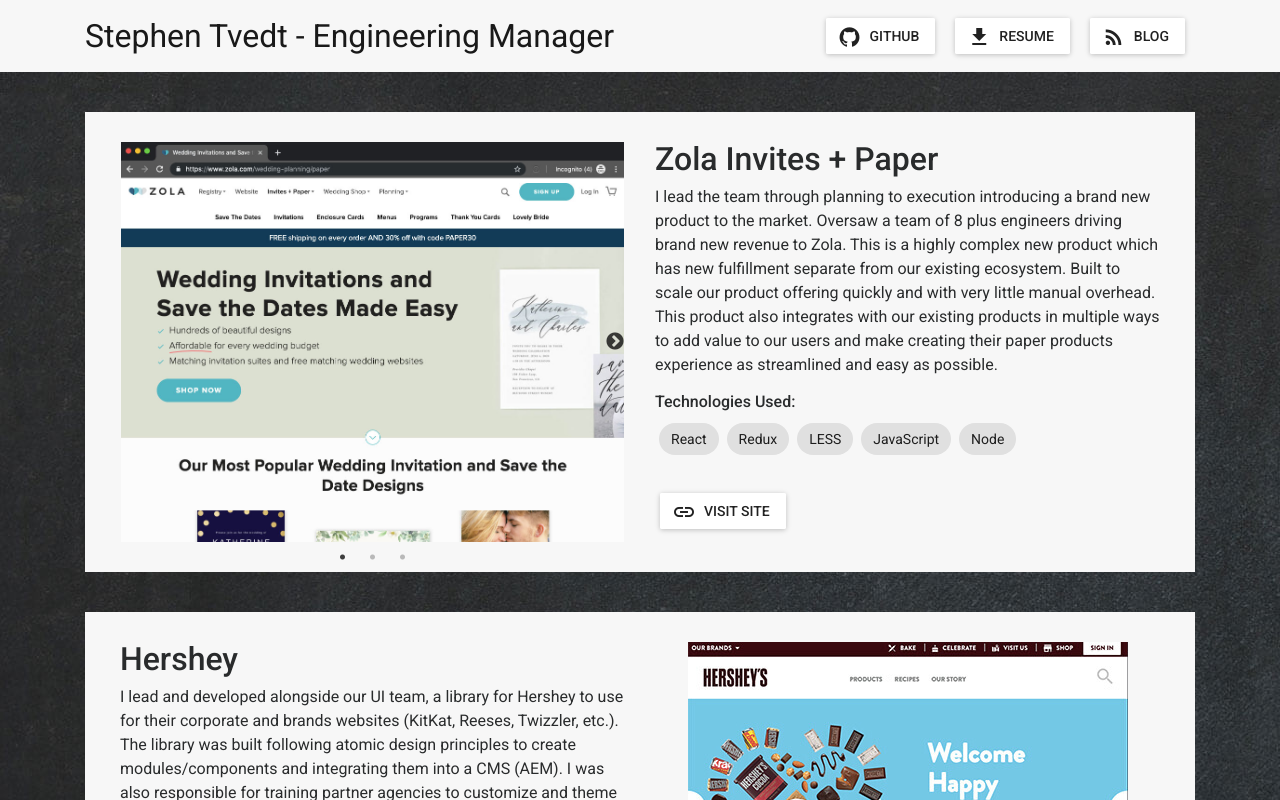
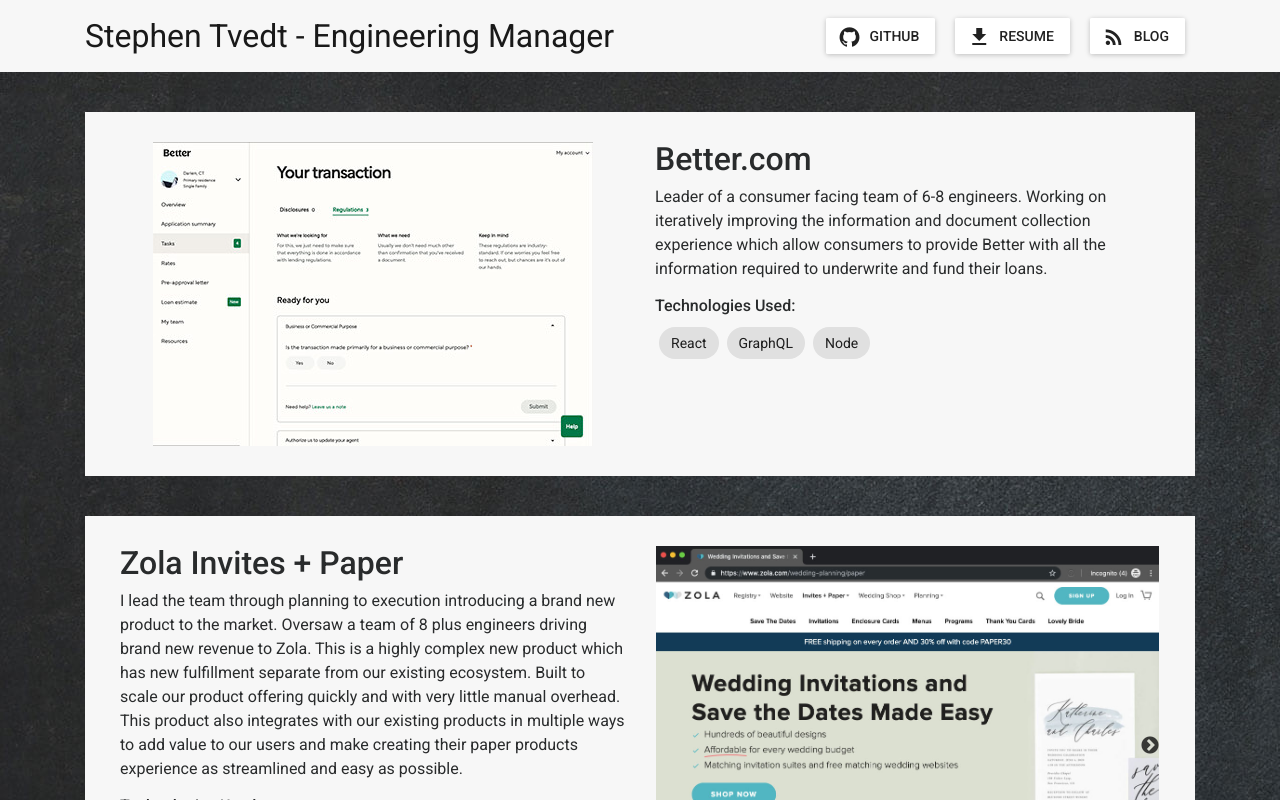
Before and after one commit to stvedt/st-portfolio, a React (Create React App) app: page / in a window 1280 px wide. Shown: the top 800 px of the page. Built offline with nearby package versions, Linux system fonts and the light colour scheme.

Commit message:
add better section to portfolio

```diff
--- a/src/App.js
+++ b/src/App.js
@@ -12,6 +12,13 @@
           <NavBar />
           <div className="container work-list">
 
+            <WorkItem
+              title="Better.com"
+              imageSrc="better-tasks.jpg"
+              technologies={['React', 'GraphQL', 'Node']}
+              >
+              Leader of a consumer facing team of 6-8 engineers. Working on iteratively improving the information and document collection experience which allow consumers to provide Better with all the information required to underwrite and fund their loans.
+            </WorkItem>
             <WorkItem
               title="Zola Invites + Paper"
               imageSrc={["invites/1.jpg","invites/2.jpg","invites/3.jpg"]}
```
Also changed, not shown: public/images/better-tasks.jpg (added).
